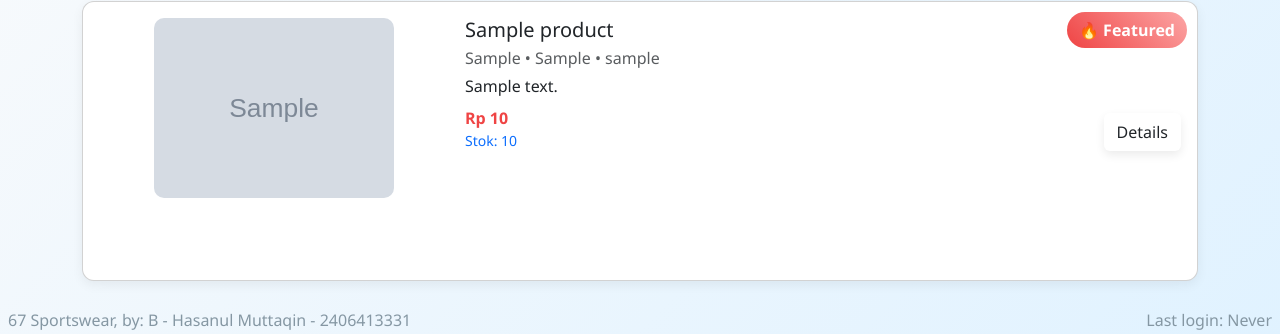
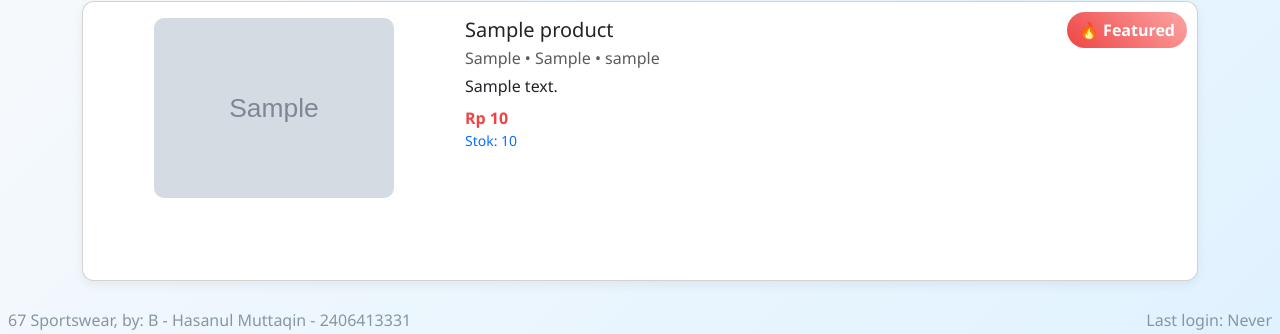
Before and after one commit to hasanul-muttaqin/eshop-pbp, a Django app: page / in a window 1280 px wide. Shown: the part 140-474 px from the top of the page. Run offline with Django 5.2, Linux system fonts and the light colour scheme; a user stored in the database is signed in; tables that the repository leaves empty hold one stand-in row (values such as "Sample post"); grey boxes marked "Sample" are stand-in pictures.

Commit message:
mulai tugas 5

```diff
--- a/main/templates/main.html
+++ b/main/templates/main.html
@@ -114,8 +114,6 @@
                   {% if product.is_featured %}
                     <span class="featured-badge">🔥 Featured</span>
                   {% endif %}
-                  <!-- view/detail button uses standardized class -->
-                  <a href="{% url 'main:show_products' product.id %}" class="btn btn-standard btn-standard-sm ms-2">Details</a>
                 </div>
               </div>
             </div>
```
